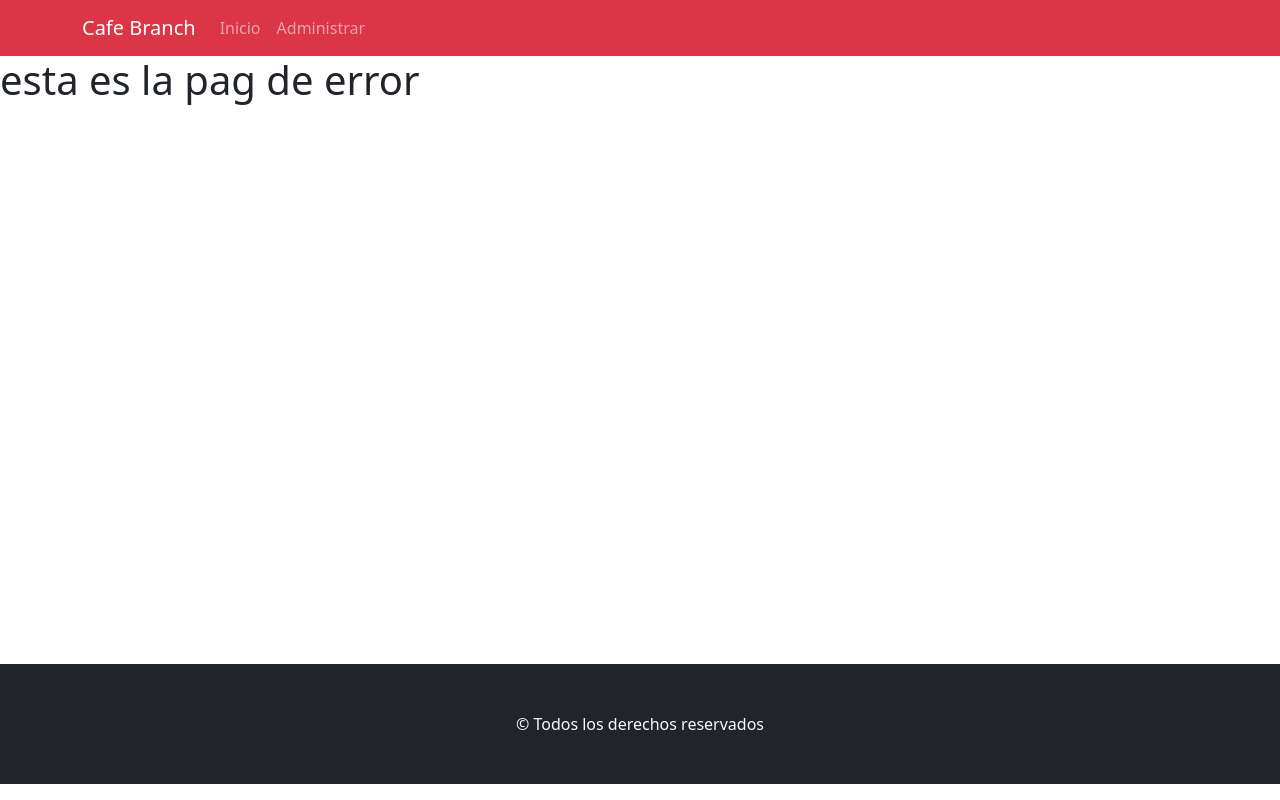
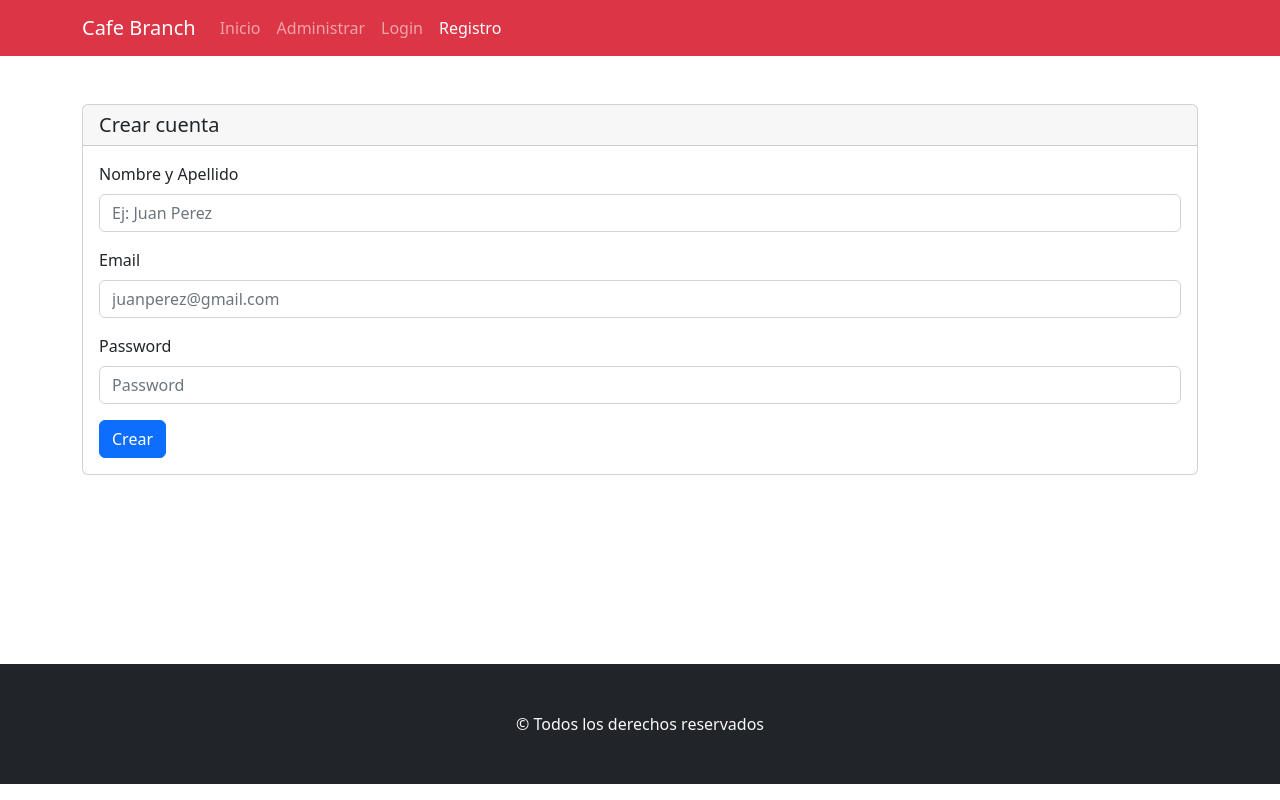
Before and after one commit to agostina9/cafebranch, a React (Create React App) app: page /registro in a window 1280 px wide. Built offline with nearby package versions, Linux system fonts and the light colour scheme.

Commit message:
agrego maquetado login y registro

```diff
--- a/src/App.jsx
+++ b/src/App.jsx
@@ -1,43 +1,27 @@
 import "bootstrap/dist/css/bootstrap.min.css";
 import { BrowserRouter, Routes, Route } from "react-router-dom";
 import './app.css'
-import Inicio from "./components/views/Inicio";
-import Administrador from "./components/views/Administrador";
-import Error404 from "./components/views/Error404";
 import Footer from "./components/common/Footer";
 import Menu from "./components/common/Menu";
-import DetalleProducto from "./components/views/DetalleProducto";
-import CrearProducto from "./components/views/producto/CrearProducto";
-import EditarProducto from "./components/views/producto/EditarProducto";
+import Login from './components/views/Login';
+import Registro from './components/views/Registro';
 function App() {
   return (
     <BrowserRouter>
     <Menu></Menu>
       <Routes>
-        <Route exact path="/" element={<Inicio></Inicio>}></Route>
         <Route
           exact
-          path="/administrar/crear"
-          element={<CrearProducto></CrearProducto>}
+          path="/login"
+          element={<Login></Login>}
         ></Route>
         <Route
           exact
-          path="/administrar/editar/:id"
-          element={<EditarProducto></EditarProducto>}
-        ></Route>
-        <Route
-          exact
-          path="/detalle"
-          element={<DetalleProducto></DetalleProducto>}
+          path="/registro"
+          element={<Registro></Registro>}
         ></Route>
         {/* <Route exact path="/menu" element={<Menu></Menu>}></Route> */}
         {/* <Route exact path="/footer" element={<Footer></Footer>}></Route> */}
-        <Route
-          exact
-          path="/administrador"
-          element={<Administrador></Administrador>}
-        ></Route>
-        <Route exact path="*" element={<Error404></Error404>}></Route>
       </Routes>
       <Footer></Footer>
     </BrowserRouter>
--- a/src/components/common/Menu.jsx
+++ b/src/components/common/Menu.jsx
@@ -14,6 +14,12 @@
           <Nav.Link as={Link} to='/administrador'>
             Administrar
             </Nav.Link>
+            <NavLink end className="nav-item nav-link" to="/login">
+              Login
+            </NavLink>
+            <NavLink end className="nav-item nav-link" to="/registro">
+              Registro
+            </NavLink>
         </Nav>
       </Container>
     </Navbar>
--- /dev/null
+++ b/src/components/views/Login.jsx
@@ -0,0 +1,62 @@
+import { Form, Button, Container, Card } from "react-bootstrap";
+import { useForm } from "react-hook-form";
+import { Link } from "react-router-dom";
+
+const Login = () => {
+  const {
+    register,
+    handleSubmit,
+    formState: { errors },
+  } = useForm();
+
+  const onSubmit = (data) => {
+    console.log(data);
+  };
+
+  return (
+    <Container className="mainSection">
+      <Card className="my-5">
+        <Card.Header as="h5">Login</Card.Header>
+        <Card.Body>
+          <Form onSubmit={handleSubmit(onSubmit)}>
+            <Form.Group className="mb-3" controlId="formBasicEmail">
+              <Form.Label>Email</Form.Label>
+              <Form.Control
+                type="email"
+                placeholder="Ingrese un email"
+                {...register('usuario',{
+                  required:'El nombre de usuario es obligatorio'
+                })}
+              />
+              <Form.Text className="text-danger">
+                {errors.usuario?.message}
+              </Form.Text>
+            </Form.Group>
+
+            <Form.Group className="mb-3" controlId="formBasicPassword">
+              <Form.Label>Password</Form.Label>
+              <Form.Control
+                type="password"
+                placeholder="Password"
+                {...register('password',{
+                  required:'El nombre de password es obligatorio'
+                })}
+              />
+              <Form.Text className="text-danger">
+                {errors.password?.message}
+              </Form.Text>
+            </Form.Group>
+            <div className="mb-3">
+              <Link to={"/registro"}>Crear una cuenta</Link>
+            </div>
+            <Button variant="primary" type="submit">
+              Iniciar
+            </Button>
+          </Form>
+        </Card.Body>
+      </Card>
+    </Container>
+  );
+};
+
+export default Login;
--- /dev/null
+++ b/src/components/views/Registro.jsx
@@ -0,0 +1,63 @@
+import { Card, Container, Button, Form } from "react-bootstrap";
+import { useForm } from "react-hook-form";
+
+const Registro = () => {
+  const {
+    register,
+    handleSubmit,
+    formState: { errors },
+  } = useForm();
+
+  const onSubmit = (data) => {
+    console.log(data);
+  };
+
+  return (
+    <Container className="mainSection">
+      <Card className="my-5">
+        <Card.Header as="h5">Crear cuenta</Card.Header>
+        <Card.Body>
+          <Form onSubmit={handleSubmit(onSubmit)}>
+            <Form.Group className="mb-3" controlId="formNombreApellido">
+              <Form.Label>Nombre y Apellido</Form.Label>
+              <Form.Control type="text" placeholder="Ej: Juan Perez"   {...register('nombre',{
+                  required:'El nombre de password es obligatorio'
+                })}
+              />
+              <Form.Text className="text-danger">
+                {errors.nombre?.message}
+              </Form.Text>
+            </Form.Group>
+            <Form.Group className="mb-3" controlId="formEmail">
+              <Form.Label>Email</Form.Label>
+              <Form.Control type="email" placeholder="juanperez@gmail.com"   {...register('email',{
+                  required:'El nombre de password es obligatorio'
+                })}
+              />
+              <Form.Text className="text-danger">
+                {errors.email?.message}
+              </Form.Text>
+            </Form.Group>
+
+            <Form.Group className="mb-3" controlId="formPassword">
+              <Form.Label>Password</Form.Label>
+              <Form.Control type="password" placeholder="Password"  {...register('password',{
+                  required:'El nombre de password es obligatorio'
+                })}
+              />
+              <Form.Text className="text-danger">
+                {errors.password?.message}
+              </Form.Text>
+            </Form.Group>
+
+            <Button variant="primary" type="submit">
+              Crear
+            </Button>
+          </Form>
+        </Card.Body>
+      </Card>
+    </Container>
+  );
+};
+
+export default Registro;
```
